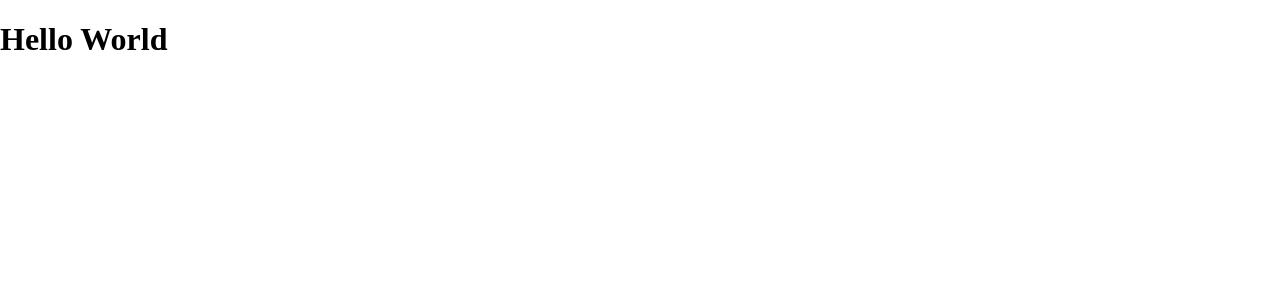
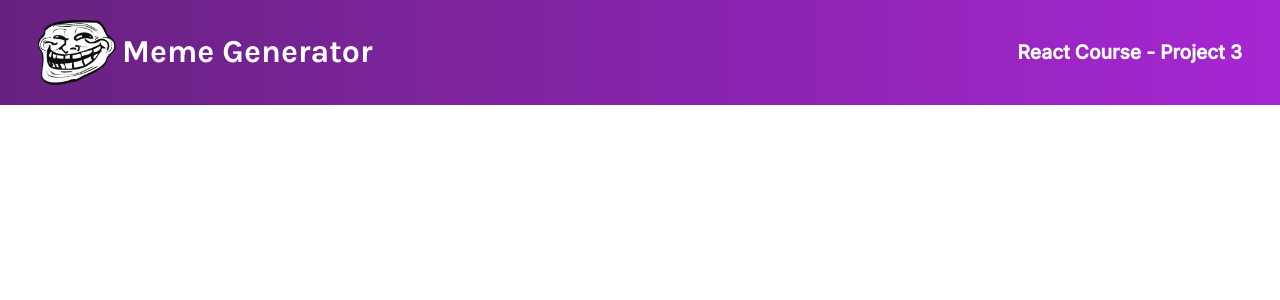
Before and after one commit to JacksonDynamics/Meme_Generator, a React (Create React App) app: page / in a window 1280 px wide. Shown: the top 300 px of the page. Built offline with nearby package versions, Linux system fonts and the light colour scheme.

Commit message:
Header component

```diff
--- a/public/index.html
+++ b/public/index.html
@@ -13,6 +13,10 @@
     rel="stylesheet"
     type="text/css"
   />
+  <link rel="preconnect" href="https://fonts.googleapis.com">
+        <link rel="preconnect" href="https://fonts.gstatic.com" crossorigin>
+        <link href="https://fonts.googleapis.com/css2?family=Karla:wght@400;500;700&display=swap" rel="stylesheet">
+        <link href="https://fonts.googleapis.com/css2?family=Inter:wght@500&display=swap" rel="stylesheet">
     <title>Meme Generator</title>
   </head>
   <body>
--- a/src/App.js
+++ b/src/App.js
@@ -1,8 +1,11 @@
+import Header from "./components/Header"
+
+
 
 function App() {
   return (
     <div className="App">
-      <h1>Hello World</h1>
+      <Header />
     </div>
   );
 }
--- /dev/null
+++ b/src/components/Header.js
@@ -0,0 +1,14 @@
+
+function Header() {
+    return(
+        <header class="header">
+            <img className="header--image"
+                 src="./images/troll-face.png"
+                 alt="Meme troll-face" />
+            <h2 className="header--title">Meme Generator</h2>
+            <h4 className="header--project">React Course - Project 3</h4>
+        </header>
+    )
+}
+
+export default Header
--- a/src/css/styles.css
+++ b/src/css/styles.css
@@ -0,0 +1,28 @@
+body {
+    font-family: "Karla", sans-serif;
+    font-size: 62.5%;
+}
+
+.header {
+    display: flex;
+    align-items: center;
+    height: 65px;
+    background: linear-gradient(90deg, #672280 1.18%, #A626D3 100%);
+    color: #ffffff;
+    padding: 20px 38px;
+}
+
+.header--image {
+    height: 100%;
+    margin-right: 6px;
+}
+
+.header--title {
+    font-size: 2rem;
+    margin-right: auto;
+}
+
+.header--project {
+    font-family: "Inter", sans-serif;
+    font-size: 1.2rem;
+}
--- a/src/index.js
+++ b/src/index.js
@@ -1,5 +1,6 @@
 import React from 'react';
 import ReactDOM from 'react-dom/client';
+import './css/styles.css';
 import App from './App';
 
 const root = ReactDOM.createRoot(document.getElementById('root'));
```
Also changed, not shown: public/images/troll-face.png (added).
